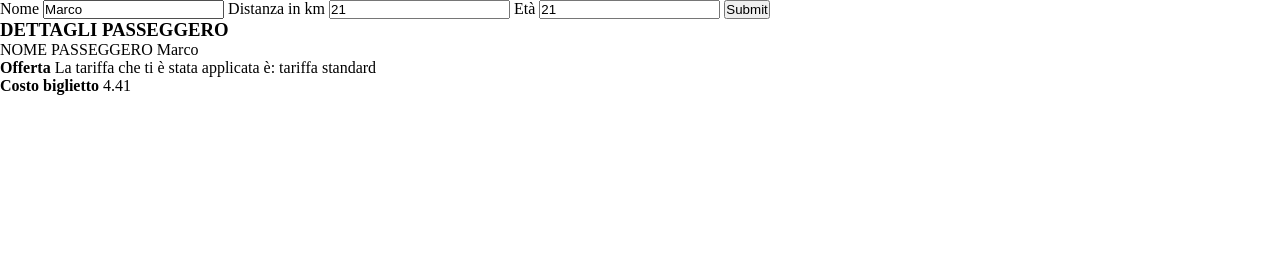
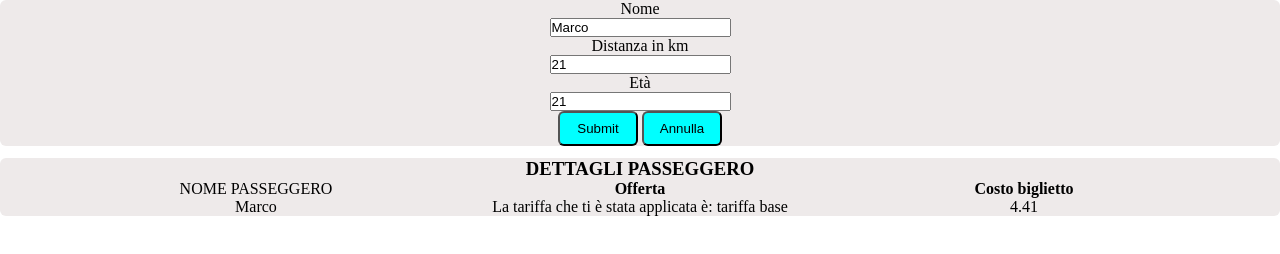
Before and after one commit to MarcoMechini/js-biglietto-treno-form, a plain HTML site: page index.html in a window 1280 px wide. Both pictures are taken after a click on the button "Submit". Drawn offline with Linux system fonts and the light colour scheme.

Commit message:
feat: es complete, style wip

```diff
--- a/css/style.css
+++ b/css/style.css
@@ -4,6 +4,45 @@
     box-sizing: border-box;
 }
 
+/* GENERAL */
+
 .d-none {
     display: none;
 }
+
+button {
+    background-color: aqua;
+    padding: .6em .8em;
+    width: 80px;
+    border-radius: 6px;
+}
+
+form,
+section {
+    background-color: rgb(238, 234, 234);
+    display: flex;
+    flex-direction: column;
+    justify-content: center;
+    align-items: center;
+    border-radius: 6px;
+}
+
+form {
+    margin-bottom: 12px;
+}
+
+.container {
+    width: 100%;
+    display: flex;
+    justify-content: center;
+    align-items: center;
+}
+
+.container>* {
+    width: 30%;
+    display: flex;
+    flex-direction: column;
+    flex-direction: column;
+    justify-content: center;
+    align-items: center;
+}
--- a/index.html
+++ b/index.html
@@ -21,7 +21,10 @@
         <label for="age">Età</label>
         <input type="number" id="age" name="age" value="21">
 
-        <button type="submit">Submit</button>
+        <div>
+            <button type="submit">Submit</button>
+            <button type="reset">Annulla</button>
+        </div>
     </form>
 
     <section id="user-card" class="d-none">
--- a/js/script.js
+++ b/js/script.js
@@ -10,15 +10,26 @@ const detTar = document.querySelector("#detTar span:nth-child(2)");
 
 
 userForm.addEventListener("submit", function (event) {
+
     event.preventDefault();
 
     const name = userName.value.trim()
     const distance = parseInt(userDistance.value);
     const age = parseInt(userAge.value);
+    let costoAlKm = 0.21;
+    let message = 'base';
 
+    //https://developer.mozilla.org/en-US/docs/Web/JavaScript/Reference/Operators/Destructuring_assignment
     //DESCTRUCTURING ritorna un array e assegno in conlo stesso ordine di ritorno alle variabili che ho dichiarato
     //ed ognuna ha il suo tipo es[numero, stringa] e sia la dichiarazione che il ritorno devono essere tra parentesi quadre
-    const [ticketPrice, message] = calculateTicketPrice(age, distance);
+
+    // getter/setter => design pattern => soluzione generica ad un problema generico
+
+    const ticketPrice = getTicketPrice(age, distance, costoAlKm);
+
+    if (ticketPrice < costoAlKm * distance) {
+        message = 'scontata';
+    }
 
     userCard.classList.remove("d-none")
 
@@ -32,19 +43,17 @@ userForm.addEventListener("submit", function (event) {
  *
  * @param {number} eta
  * @param {number} kilometri
- * @returns {number, string}
+ * @returns {string}
  */
-const calculateTicketPrice = (eta, kilometri) => {
-    let costoAlKm = 0.21;
+const getTicketPrice = (eta, kilometri, costoAlKm) => {
     let sconto = 0;
-    let mes = 'standard'
+    let prezzo;
+
     if (eta < 18) {
         sconto = 20;
-        mes = 'scontata'
     } else if (eta >= 65) {
         sconto = 40;
-        mes = 'scontata'
     }
-
-    return [(kilometri * costoAlKm * (100 - sconto) / 100).toFixed(2), mes];
+    prezzo = (kilometri * costoAlKm * (100 - sconto) / 100).toFixed(2)
+    return prezzo;
 }
```
